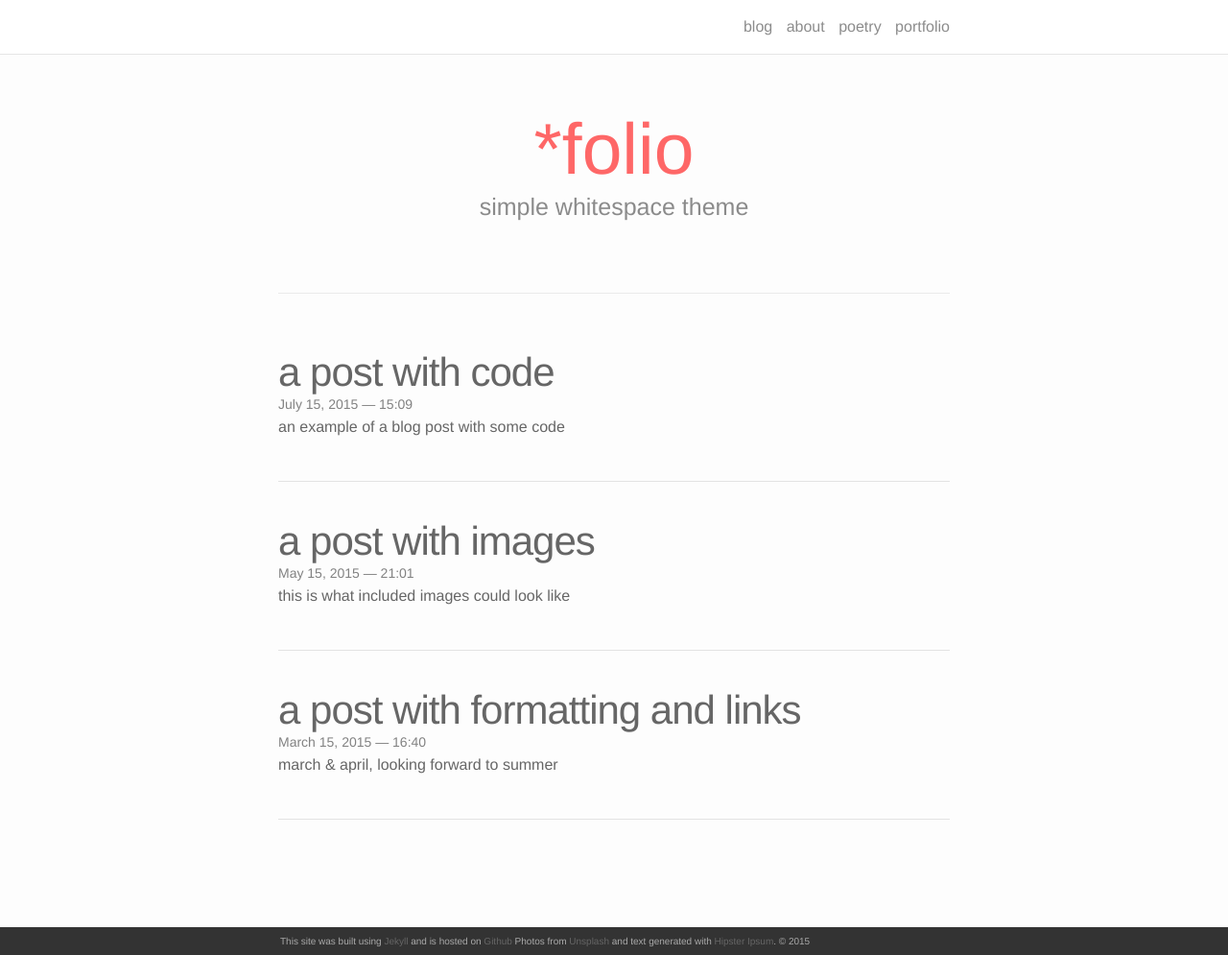
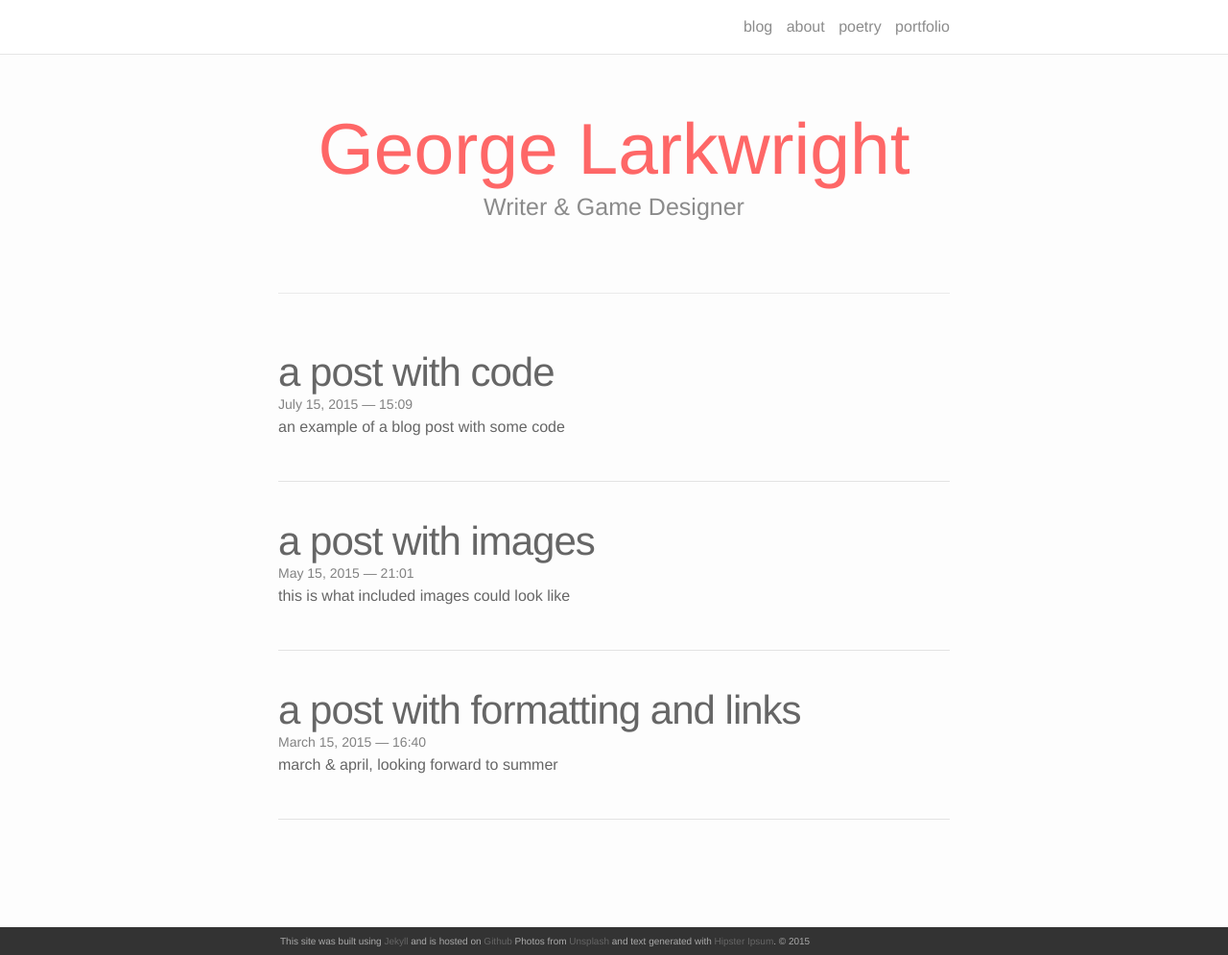
Before and after one commit to Larkwrighter/larkwrighter.github.io, a Jekyll site: the page built from index.html, in a window 1280 px wide and 995 px high. Shown: the whole window at 96% size. Built offline with Jekyll 4.4.1, drawn with Linux system fonts in a browser that asks for light colours; nearby versions of some CDN libraries; the list of posts is cut into pages by our own code.

Commit message:
Update index.html

```diff
--- a/index.html
+++ b/index.html
@@ -3,8 +3,8 @@ layout: default
 ---
 
 <div class="header-bar">
-  <h1>*folio</h1>
-  <h2>simple whitespace theme</h2>
+  <h1>George Larkwright</h1>
+  <h2>Writer & Game Designer</h2>
   <br/>
   <hr>
   <br/>
```
